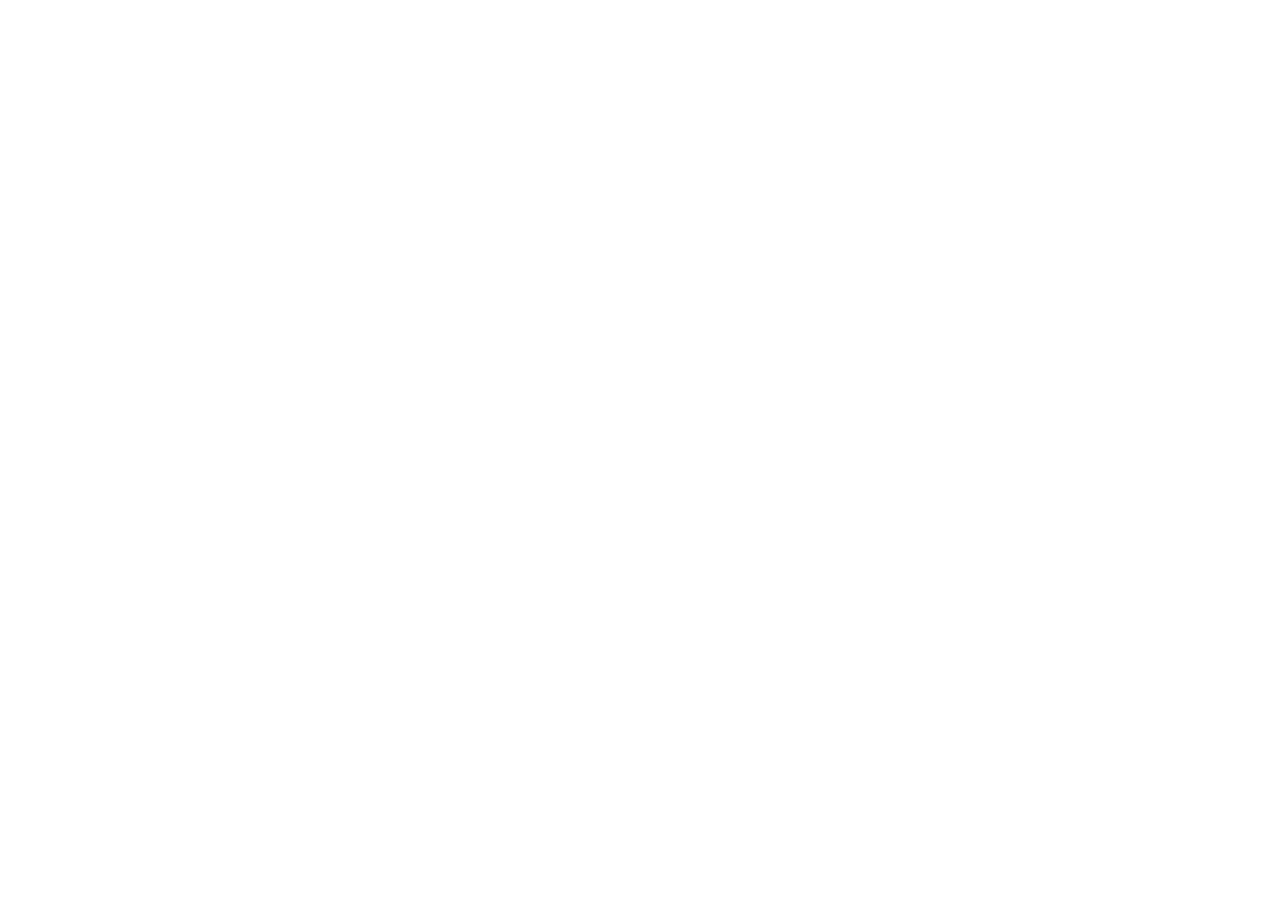
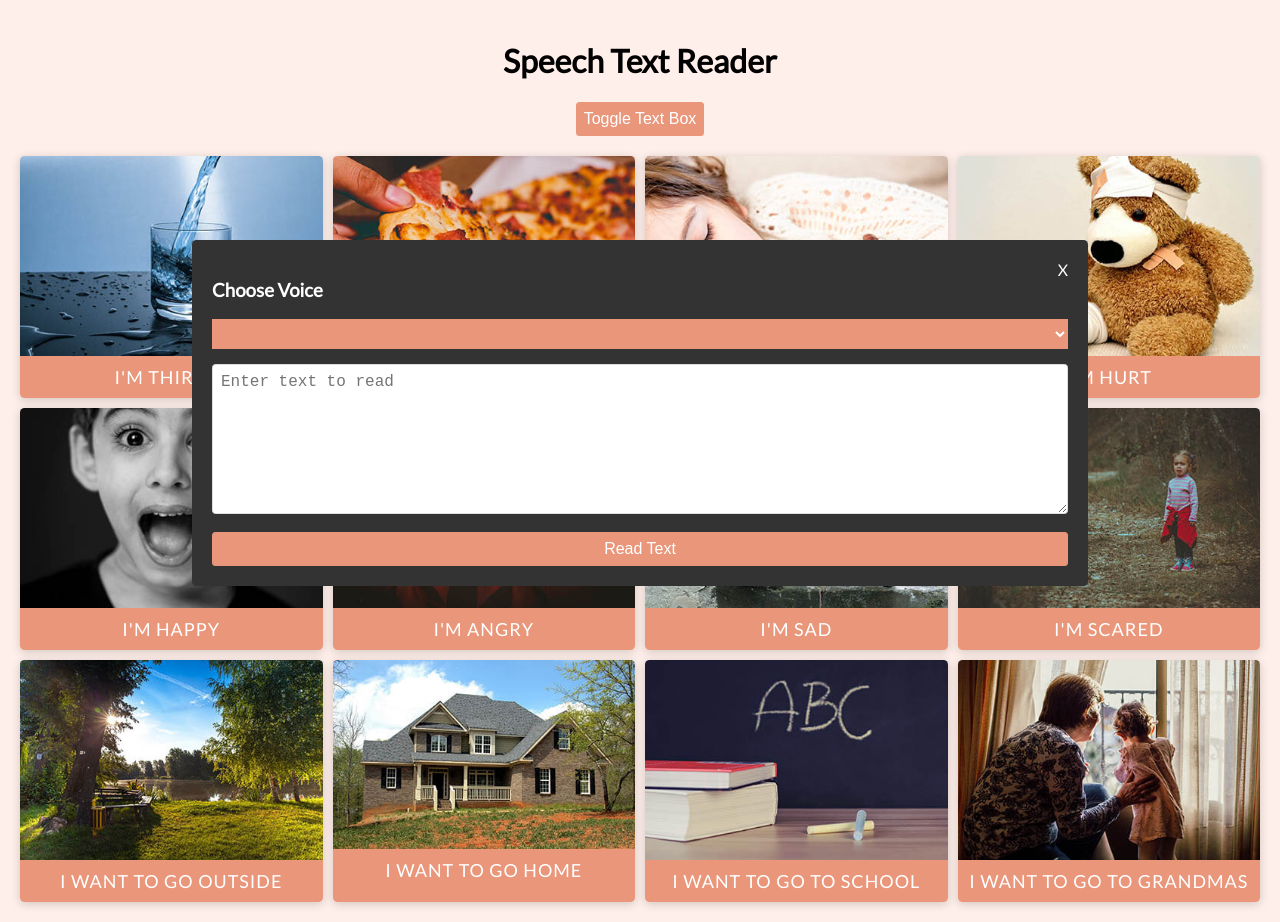
Before and after one commit to Gergi83/speech-text-reader, a website: page index.html in a window 1280 px wide. Before the commit the page ends 800 px from the top, so only its background shows below. Drawn offline with Linux system fonts and the light colour scheme.

Commit message:
html and css added

```diff
--- a/index.html
+++ b/index.html
@@ -10,6 +10,18 @@
 </head>
 
 <body>
+    <div class="container">
+        <h1>Speech Text Reader</h1>
+        <button class="btn btn-toggle" id="toggle">Toggle Text Box</button>
+        <div class="text-box" id="text-box">
+            <div class="close" id="close">X</div>
+            <h3>Choose Voice</h3>
+            <select id="voices"></select>
+            <textarea id="text" placeholder="Enter text to read"></textarea>
+            <button class="btn" id="read">Read Text</button>
+        </div>
+        <main></main>
+    </div>
     <script src="script.js"></script>
 </body>
 
--- a/script.js
+++ b/script.js
@@ -0,0 +1,76 @@
+const main = document.querySelector('main');
+const voicesSelect = document.getElementById('voices');
+const textArea = document.getElementById('text');
+const readBtn = document.getElementById('read');
+const toggleBtn = document.getElementById('toggle');
+const closeBtn = document.getElementById('close');
+// const voicesSelect = document.getElementById('voices');
+
+const data = [
+  {
+    image: './img/drink.jpg',
+    text: "I'm Thirsty",
+  },
+  {
+    image: './img/food.jpg',
+    text: "I'm Hungry",
+  },
+  {
+    image: './img/tired.jpg',
+    text: "I'm Tired",
+  },
+  {
+    image: './img/hurt.jpg',
+    text: "I'm Hurt",
+  },
+  {
+    image: './img/happy.jpg',
+    text: "I'm Happy",
+  },
+  {
+    image: './img/angry.jpg',
+    text: "I'm Angry",
+  },
+  {
+    image: './img/sad.jpg',
+    text: "I'm Sad",
+  },
+  {
+    image: './img/scared.jpg',
+    text: "I'm Scared",
+  },
+  {
+    image: './img/outside.jpg',
+    text: 'I Want To Go Outside',
+  },
+  {
+    image: './img/home.jpg',
+    text: 'I Want To Go Home',
+  },
+  {
+    image: './img/school.jpg',
+    text: 'I Want To Go To School',
+  },
+  {
+    image: './img/grandma.jpg',
+    text: 'I Want To Go To Grandmas',
+  },
+];
+
+data.forEach(createBox);
+
+// create speech box
+function createBox(item) {
+  const box = document.createElement('div');
+
+  const {image, text} = item;
+
+  box.classList.add('box');
+
+  box.innerHTML = `
+    <img src="${image}" alt="${text}" />
+    <p class="info">${text}</p>
+  `;
+
+  main.appendChild(box);
+}
--- a/style.css
+++ b/style.css
@@ -0,0 +1,142 @@
+@import url('https://fonts.googleapis.com/css?family=Lato');
+
+* {
+  box-sizing: border-box;
+}
+
+body {
+  background: #ffefea;
+  font-family: 'Lato', sans-serif;
+  min-height: 100vh;
+  margin: 0;
+}
+
+h1 {
+  text-align: center;
+}
+
+.container {
+  margin: auto;
+  padding: 20px;
+}
+
+.btn {
+  cursor: pointer;
+  background: darksalmon;
+  border: 0;
+  border-radius: 3.5px;
+  color: #fff;
+  font-size: 16px;
+  padding: 8px;
+}
+
+.btn:active {
+  transform: scale(0.97);
+}
+
+.btn:focus,
+select:focus {
+  outline: 0;
+}
+
+.btn-toggle {
+  display: block;
+  margin: auto;
+  margin-bottom: 20px;
+}
+.text-box {
+  width: 70%;
+  position: absolute;
+  top: 30%;
+  left: 50%;
+  transform: translate(-50%, 0);
+  background: #333;
+  color: #fff;
+  padding: 20px;
+  border-radius: 4.5px;
+  transition: all 1s ease-in-out;
+}
+
+.text-box select {
+  background: darksalmon;
+  border: 0;
+  color: #fff;
+  font-size: 12px;
+  height: 30px;
+  width: 100%;
+}
+.text-box textarea {
+  border: 1px solid #dedede;
+  border-radius: 3.5px;
+  font-size: 16px;
+  padding: 8px;
+  margin: 15px 0;
+  width: 100%;
+  height: 150px;
+}
+
+.text-box .btn {
+  width: 100%;
+}
+
+.text-box .close {
+  float: right;
+  text-align: right;
+  cursor: pointer;
+}
+
+main {
+  display: grid;
+  grid-template-columns: repeat(4, 1fr);
+  grid-gap: 10px;
+}
+
+.box {
+  box-shadow: 0 2px 10px rgba(0, 0, 0, 0.18);
+  border-radius: 4.5px;
+  cursor: pointer;
+  display: flex;
+  flex-direction: column;
+  overflow: hidden;
+  transition: box-shadow 0.2s ease-out;
+}
+
+.box.active {
+  box-shadow: 0 0 10px 5px darksalmon;
+}
+
+.box img {
+  width: 100%;
+  object-fit: cover;
+  height: 200px;
+}
+
+.box .info {
+  background: darksalmon;
+  color: #fff;
+  font-size: 18px;
+  letter-spacing: 1px;
+  text-transform: uppercase;
+  margin: 0;
+  padding: 10px;
+  text-align: center;
+  height: 100%;
+}
+
+@media (max-width: 1024px) {
+  main {
+    grid-template-columns: repeat(3, 1fr);
+  }
+}
+
+@media (max-width: 768px) {
+  main {
+    grid-template-columns: repeat(2, 1fr);
+  }
+}
+
+@media (max-width: 580px) {
+  main {
+    grid-template-columns: 1fr;
+  }
+} ;
```
Also changed, not shown: img/angry.jpg (added), img/drink.jpg (added), img/food.jpg (added), img/grandma.jpg (added), img/happy.jpg (added), img/home.jpg (added), img/hurt.jpg (added), img/outside.jpg (added), img/sad.jpg (added), img/scared.jpg (added), img/school.jpg (added), img/tired.jpg (added), 1 other file.
